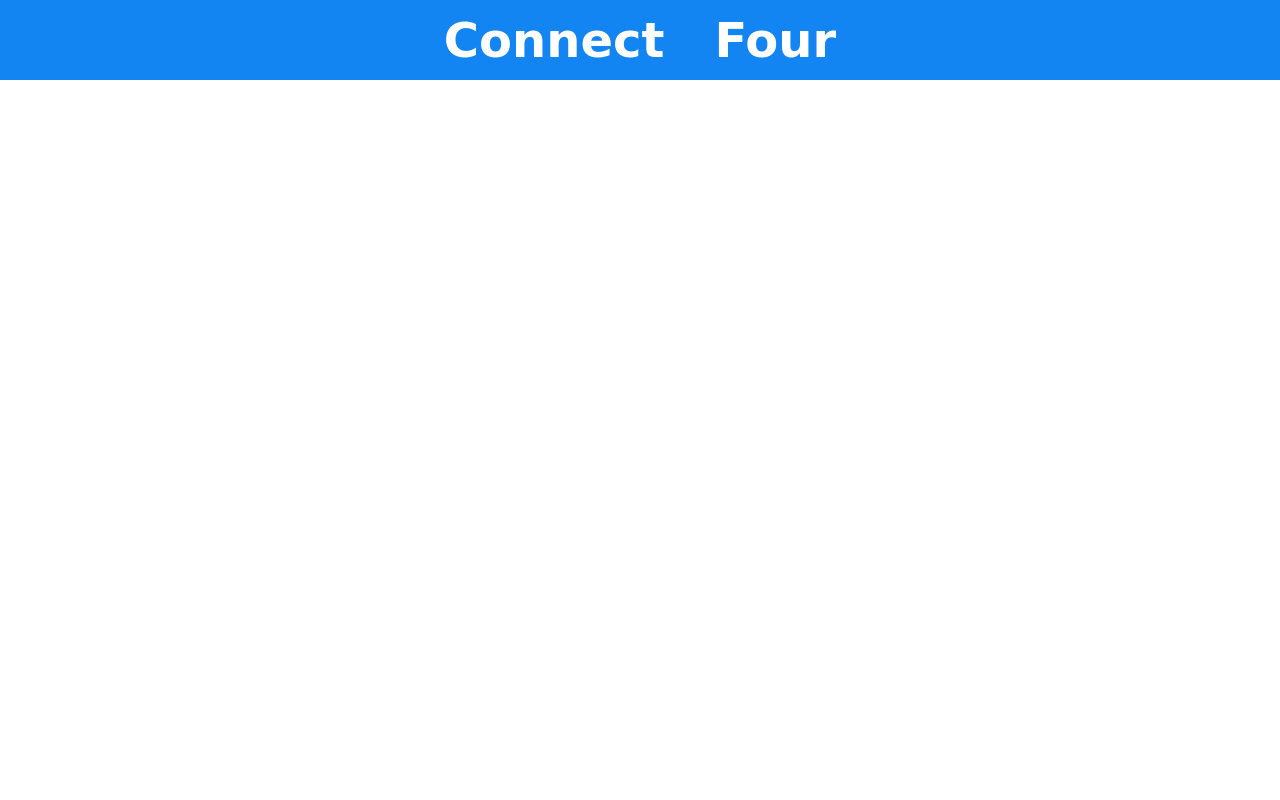
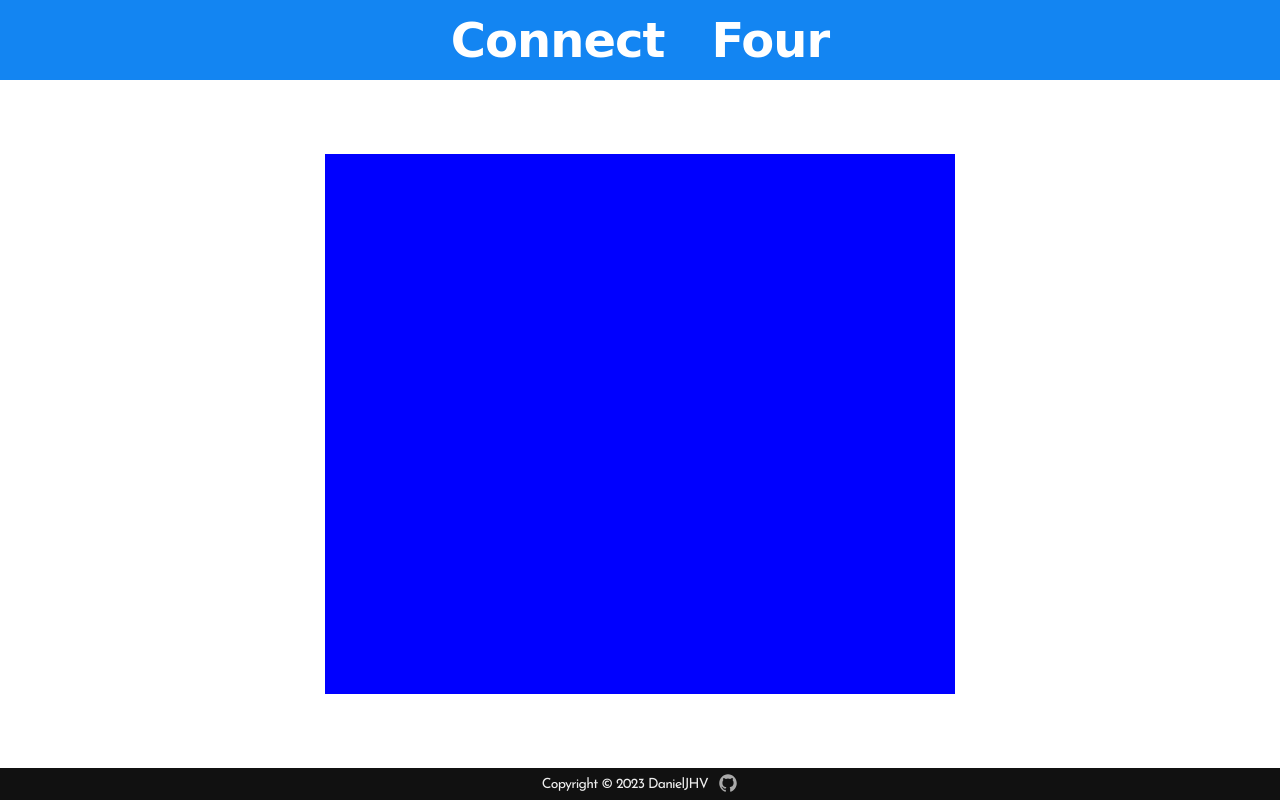
Before and after one commit to DanielJHV/connect-four, a plain HTML site: page index.html in a window 1280 px wide. Drawn offline with Linux system fonts and the light colour scheme; a web font is replaced by a local one.

Commit message:
Add footer

```diff
--- a/css/style.css
+++ b/css/style.css
@@ -12,6 +12,8 @@ body {
   display: flex;
   flex-direction: column;
   justify-content: space-between;
+  height: 100vh;
+  font-family: 'Josefin Sans', sans-serif;
 }
 
 .header {
@@ -29,4 +31,42 @@ body {
   font-size: 4.8rem;
   font-weight: 700;
   font-family: 'Dela Gothic One', cursive;
+  letter-spacing: -1px;
 }
+
+.main {
+  display: flex;
+  justify-content: center;
+  align-items: center;
+}
+
+.board {
+  height: 54rem;
+  width: 63rem;
+  background-color: blue;
+}
+
+.footer {
+  display: flex;
+  justify-content: center;
+  align-items: center;
+  gap: 1rem;
+  height: 3.2rem;
+  background-color: #111;
+}
+
+.footer p {
+  color: #eee;
+  font-size: 1.4rem;
+  font-weight: 400;
+  letter-spacing: -0.75px;
+}
+
+.github-logo {
+  fill: #aaa;
+  height: 2rem;
+}
+
+.github-logo:hover {
+  fill: #eee;
+}
--- a/index.html
+++ b/index.html
@@ -7,6 +7,9 @@
     <link rel="preconnect" href="https://fonts.googleapis.com" />
     <link rel="preconnect" href="https://fonts.gstatic.com" crossorigin />
     <link href="https://fonts.googleapis.com/css2?family=Dela+Gothic+One&display=swap" rel="stylesheet" />
+    <link rel="preconnect" href="https://fonts.googleapis.com" />
+    <link rel="preconnect" href="https://fonts.gstatic.com" crossorigin />
+    <link href="https://fonts.googleapis.com/css2?family=Josefin+Sans&display=swap" rel="stylesheet" />
     <link rel="stylesheet" href="css/style.css" />
     <script src="js/script.js" defer></script>
     <title>Connect Four</title>
@@ -15,7 +18,19 @@
     <header class="header">
       <h1 class="heading-primary">Connect &nbsp; Four</h1>
     </header>
-    <main class="main"></main>
-    <footer class="footer"></footer>
+    <main class="main">
+      <p class="winner-text"></p>
+      <div class="board"></div>
+    </main>
+    <footer class="footer">
+      <p>Copyright &copy; 2023 DanielJHV</p>
+      <a target="_blank" href="https://github.com/DanielJHV">
+        <svg xmlns="http://www.w3.org/2000/svg" class="github-logo" viewBox="0 0 512 512">
+          <path
+            d="M256 32C132.3 32 32 134.9 32 261.7c0 101.5 64.2 187.5 153.2 217.9a17.56 17.56 0 003.8.4c8.3 0 11.5-6.1 11.5-11.4 0-5.5-.2-19.9-.3-39.1a102.4 102.4 0 01-22.6 2.7c-43.1 0-52.9-33.5-52.9-33.5-10.2-26.5-24.9-33.6-24.9-33.6-19.5-13.7-.1-14.1 1.4-14.1h.1c22.5 2 34.3 23.8 34.3 23.8 11.2 19.6 26.2 25.1 39.6 25.1a63 63 0 0025.6-6c2-14.8 7.8-24.9 14.2-30.7-49.7-5.8-102-25.5-102-113.5 0-25.1 8.7-45.6 23-61.6-2.3-5.8-10-29.2 2.2-60.8a18.64 18.64 0 015-.5c8.1 0 26.4 3.1 56.6 24.1a208.21 208.21 0 01112.2 0c30.2-21 48.5-24.1 56.6-24.1a18.64 18.64 0 015 .5c12.2 31.6 4.5 55 2.2 60.8 14.3 16.1 23 36.6 23 61.6 0 88.2-52.4 107.6-102.3 113.3 8 7.1 15.2 21.1 15.2 42.5 0 30.7-.3 55.5-.3 63 0 5.4 3.1 11.5 11.4 11.5a19.35 19.35 0 004-.4C415.9 449.2 480 363.1 480 261.7 480 134.9 379.7 32 256 32z"
+          />
+        </svg>
+      </a>
+    </footer>
   </body>
 </html>
```
